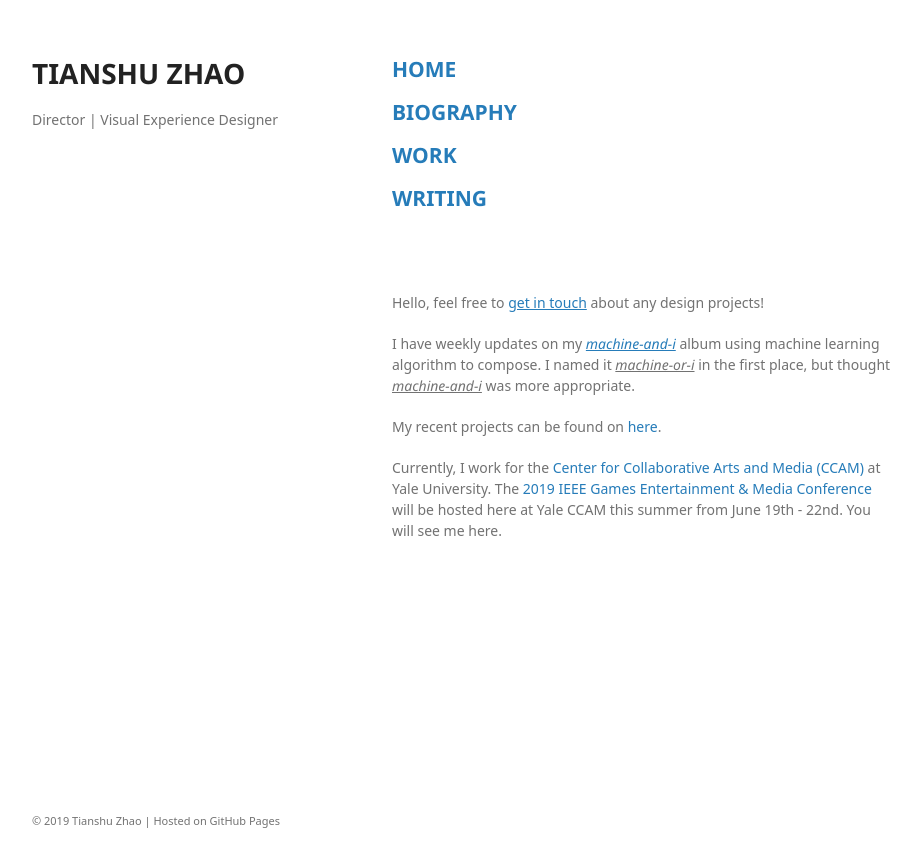
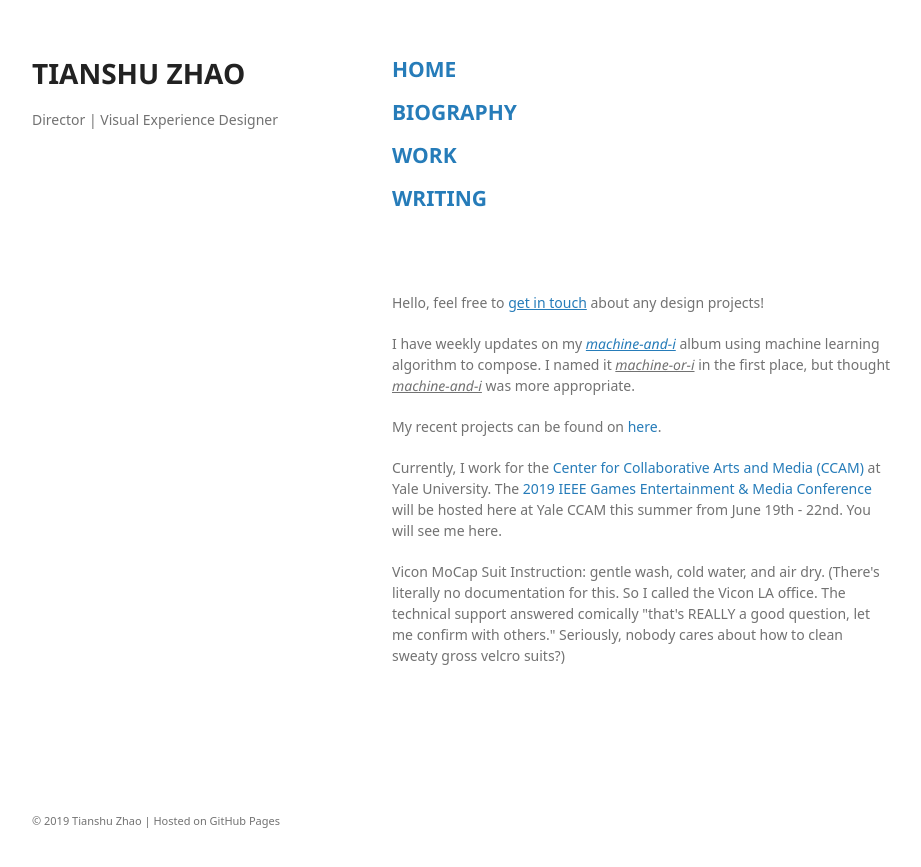
Before and after one commit to tianshu-z/tianshu-z.github.io, a Jekyll site: the page built from index.md, in a window 1280 px wide. Shown: the top 867 px of the page, without its empty margins (178-1099 px from the left). Built offline with Jekyll 4.4.1, drawn with Linux system fonts in a browser that asks for light colours; some web fonts are replaced; our own code applies the rules of GitHub Pages for plain Markdown files.

Commit message:
Update index.md

```diff
--- a/index.md
+++ b/index.md
@@ -17,3 +17,5 @@
 My recent projects can be found on <a href="https://tianshu-z.github.io/work.html">here</a>.
 
 <p>Currently, I work for the <a href="https://ccam.yale.edu"> Center for Collaborative Arts and Media (CCAM)</a> at Yale University. The <a href = "https://www.ieee-gem.space/">2019 IEEE Games Entertainment & Media Conference</a> will be hosted here at Yale CCAM this summer from June 19th - 22nd. You will see me here.</p>
+
+<p>Vicon MoCap Suit Instruction: gentle wash, cold water, and air dry. (There's literally no documentation for this. So I called the Vicon LA office. The technical support answered comically "that's REALLY a good question, let me confirm with others." Seriously, nobody cares about how to clean sweaty gross velcro suits?)</p>
```
